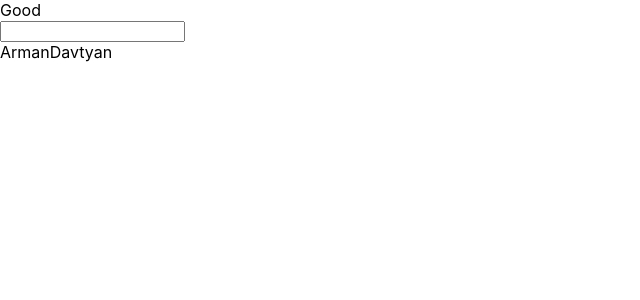
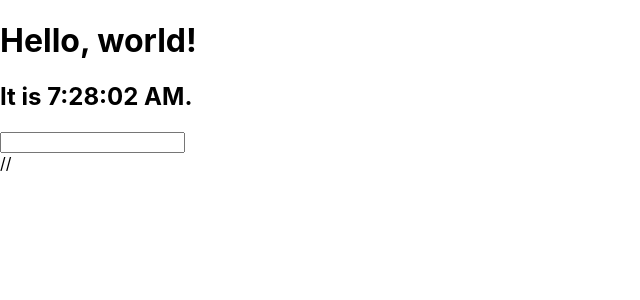
Before and after one commit to ArmanDavtyan0008/newReact, a React (Create React App) app in the folder my-react/: page / in a window 1280 px wide. Shown: the top 300 px of the page, without its empty margins (0-640 px from the left). Built offline with nearby package versions, Linux system fonts and the light colour scheme.

Commit message:
last changes

```diff
--- /dev/null
+++ b/my-react/src/App.css
@@ -0,0 +1,4 @@
+.container{
+    display: flex;
+
+}
--- a/my-react/src/App.js
+++ b/my-react/src/App.js
@@ -1,6 +1,6 @@
 import logo from "./logo.svg";
 import One from "./Components/One"
-// import Clock from "./Components/CLock";
+import Clock from "./Components/Clock";
 
 function GetTime(props) {
   return (
@@ -14,9 +14,10 @@ function GetTime(props) {
 function App(){
   return (
     <div>
-     <div> Good </div>
+
+      <Clock />
       <input type="text" />
-      <GetTime name="Arman" lastName="Davtyan" />
+      {/* <GetTime name="Arman" lastName="Davtyan" /> */}
     </div>
   )
 
--- a/my-react/src/index.js
+++ b/my-react/src/index.js
@@ -9,13 +9,8 @@ import reportWebVitals from './reportWebVitals';
 
 const root = ReactDOM.createRoot(document.getElementById('root'));
 root.render(
-  // <React.StrictMode>
+  <React.StrictMode>
     <App />
 
   // </React.StrictMode>
 );
-
-// If you want to start measuring performance in your app, pass a function
-// to log results (for example: reportWebVitals(console.log))
-// or send to an analytics endpoint. Learn more: https://bit.ly/CRA-vitals
-reportWebVitals();
```
Also changed, not shown: my-react/src/Components/CLock.js (+13 -4 lines), my-react/src/Components/above.js (added, +9 -0 lines).
